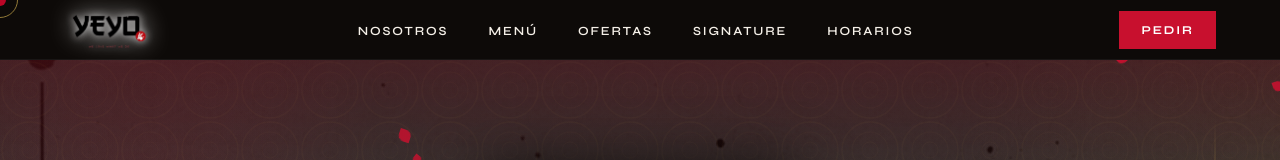
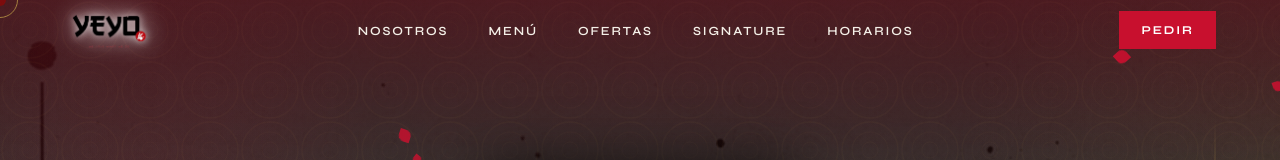
Before and after one commit to sebasreateguib/YeyoMaki, a React (Vite) app: page / in a window 1280 px wide. Shown: the top 160 px of the page. Built offline with nearby package versions, Linux system fonts and the light colour scheme; grey boxes are pictures that could not be loaded; a web font is replaced by a local one.

Commit message:
bg updated 2

```diff
--- a/src/App.css
+++ b/src/App.css
@@ -14,8 +14,8 @@
   position: absolute;
   inset: 0;
   z-index: -1;
-  background: var(--ink);
-  border-bottom: 1px solid rgba(255, 255, 255, 0.05);
+  background: transparent;
+  border-bottom: 1px solid transparent;
   transition: all 0.4s var(--ease-smooth);
 }
 
@@ -24,9 +24,10 @@
 }
 
 .navbar.scrolled::before {
-  background: var(--ink);
-  box-shadow: 0 4px 20px rgba(0, 0, 0, 0.5);
-  border-bottom: 1px solid rgba(255, 255, 255, 0.05);
+  background: rgba(13, 10, 8, 0.92);
+  backdrop-filter: blur(20px);
+  -webkit-backdrop-filter: blur(20px);
+  border-bottom: 1px solid rgba(201, 168, 76, 0.15);
 }
 
 .navbar-inner {
```
